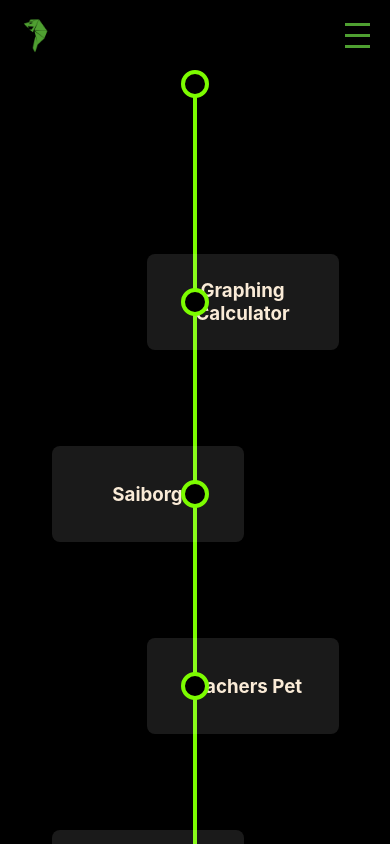
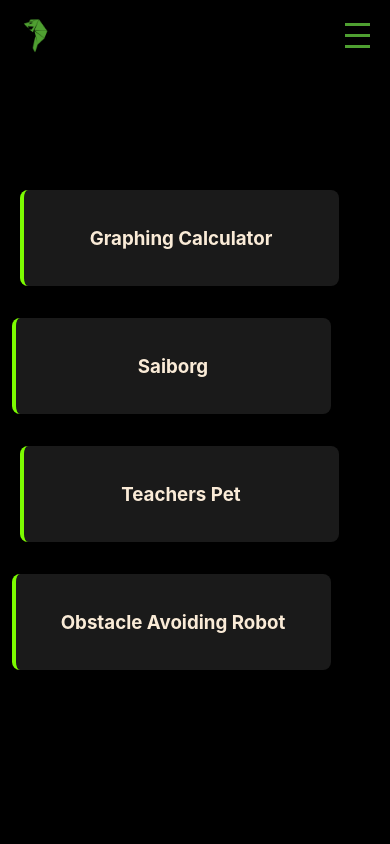
Before and after one commit to SaiChamarty/my-website, a React (Create React App) app: page /projects in a window 390 px wide. Shown: the top 844 px of the page. Built offline with nearby package versions, Linux system fonts and the light colour scheme; a web font is replaced by a local one.

Commit message:
Projects page in mobile + desktop timeline fix, closes #13

```diff
--- a/src/components/ProjectContent.jsx
+++ b/src/components/ProjectContent.jsx
@@ -1,11 +1,19 @@
 // src/components/ProjectContent.jsx
 import React from 'react';
+import './Timeline.css';        // we’re keeping all styles here
 
-export default function ProjectContent({ title, description }) {
+export default function ProjectContent({ title, description, index }) {
+  // compute a delay (e.g. 0.6s per item)
+  const delay = 0.6 * (index + 1);
+
   return (
     <div className="timeline-item">
       <div className="marker" />
-      <div className="content">
+      <div className="branch" />
+      <div
+        className="content"
+        style={{ '--fade-delay': `${delay}s` }}
+      >
         <h3>{title}</h3>
         <p>{description}</p>
       </div>
--- a/src/components/Timeline.css
+++ b/src/components/Timeline.css
@@ -1,4 +1,12 @@
 /* src/components/Timeline.css */
+:root {
+  /* tweak these two to control everything */
+  --branch-length: 6rem;
+  --branch-gap:    2rem;
+}
+
+
+/*-----------------------------MAIN TIMELINE CODE ---------------------------*/
 
 .timeline {
   position: relative;
@@ -14,7 +22,7 @@
   position: absolute;
   left: 50%;
   top: 0;
-  bottom: 0;
+  bottom: calc(6rem + 0.625rem + 4px);
   width: 4px;
   background: #7CFC00;           /* neon green */
   transform-origin: top center;  /* pivot at the top */
@@ -35,9 +43,50 @@
   display: flex;
   align-items: center;
   margin: 6rem 0;
+}
+/*--------------------------------BRANCH LINE CODE----------------------------------*/
+
+/* --- branch styling & animation --- */
+.branch {
+  position: absolute;
+  top: 50%;
+  /* start just outside the right edge of the circle: */
+  left: calc(50% + 0.60rem + 4px);
+  width: 0;
+  height: 4px;
+  background: #7CFC00;
+  transform-origin: left center;
+  animation: branchGrow 0.5s ease-out forwards;
+}
+
+/* for those “reversed” items, mirror it on the right side */
+.timeline-item:nth-child(even) .branch {
+  left: auto;
+  right: calc(50% + 0.60rem + 4px);
+  transform-origin: right center;
+}
+
+/* Now fade & slide the content in after the branch is done */
+.content {
   opacity: 0;
-  transform: translateY(30px);
-  animation: fadeInUp 0.6s forwards;
+}
+
+/* 2) odd boxes fade-in from the left (moving right) */
+.timeline-item:nth-child(odd) .content {
+  animation: fadeRight 0.6s ease-out forwards;
+  animation-delay: 0.5s; /* after branchGrow */
+}
+
+/* 3) even boxes fade-in from the right (moving left) */
+.timeline-item:nth-child(even) .content {
+  animation: fadeLeft 0.6s ease-out forwards;
+  animation-delay: 0.5s;
+}
+
+/* match the length of your static offset */
+/* timeline-item branchGrow keyframes */
+@keyframes branchGrow {
+  to { width: var(--branch-length); }
 }
 
 
@@ -46,13 +95,13 @@
 }
 
 .timeline-item:nth-child(even) .content {
-  margin-left: 2rem;    /* original horizontal offset */
+  margin-left: -0.5rem;    /* original horizontal offset */
   margin-right: 0;      /* make sure the other side is zero */
   text-align: center;   /* center the text inside */
 }
 
 .timeline-item:nth-child(odd) .content {
-  margin-right: 2rem;   /* original offset the other direction */
+  margin-right: -0.5rem;   /* original offset the other direction */
   margin-left: 0;       /* reset the opposite side */
   text-align: center;   /* center the text */
 }
@@ -106,3 +155,69 @@
     transform: none;
   }
 }
+
+
+/* 1) Define the two directional fades */
+@keyframes fadeRight {
+  0% {
+    opacity: 0;
+    transform: translateX(-30px);
+  }
+  100% {
+    opacity: 1;
+    transform: translateX(0);
+  }
+}
+
+@keyframes fadeLeft {
+  0% {
+    opacity: 0;
+    transform: translateX(30px);
+  }
+  100% {
+    opacity: 1;
+    transform: translateX(0);
+  }
+}
+
+/*--------------------------------MOBILE CODE START----------------------------------*/
+@media (max-width: 600px) {
+  /* hide the rail graphics */
+  .marker,
+  .branch,
+  .timeline::before {
+    display: none;
+  }
+
+  .timeline {
+    padding: 4rem 0;
+    width: 90%;
+    max-width: 600px;
+    margin: 0 auto;
+  }
+  .timeline-item {
+    display: block;
+    margin: 2rem 0;
+  }
+
+  .content {
+    width: calc(100% - 2rem);
+    margin: 0 auto;
+    padding: 1rem;
+    box-sizing: border-box;
+
+    /* left-border as your “rail” */
+    border-left: 4px solid #7CFC00;
+
+    background: rgba(255,255,255,0.1);
+    border-radius: 0.5rem;
+    text-align: left;
+
+    /* entrance animation using our CSS variable */
+    opacity: 0;
+    transform: translateY(30px);
+    animation: fadeInUp 0.6s ease-out forwards;
+    animation-delay: var(--fade-delay, 0s);
+  }
+}
+/*--------------------------------MOBILE CODE END----------------------------------*/
--- a/src/components/Timeline.jsx
+++ b/src/components/Timeline.jsx
@@ -20,6 +20,7 @@ export default function Timeline() {
             key={idx}
             title={proj.title}
             description={proj.description}
+            index={idx}               // ← pass the index
           />
         ))}
       </div>
```
